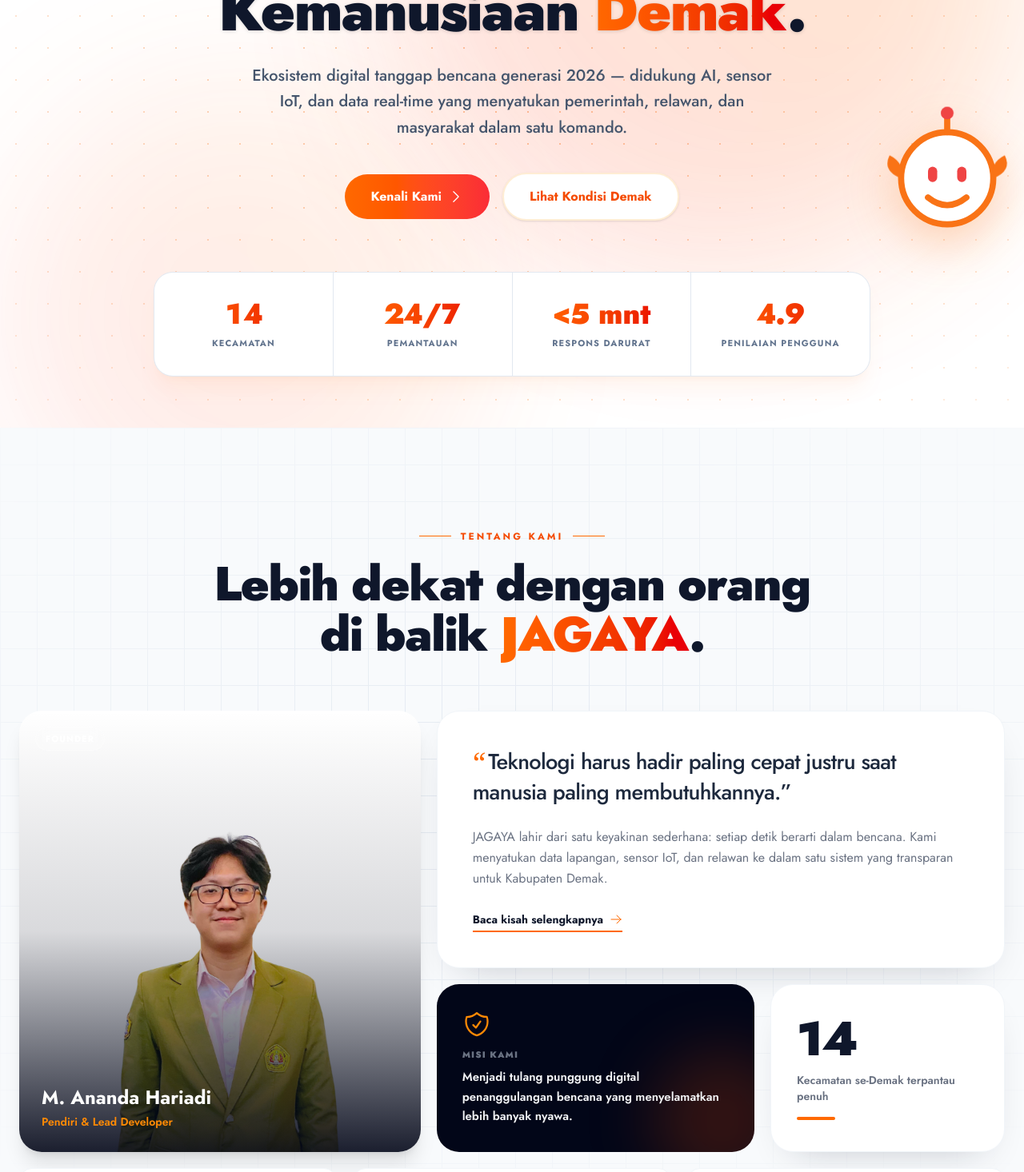
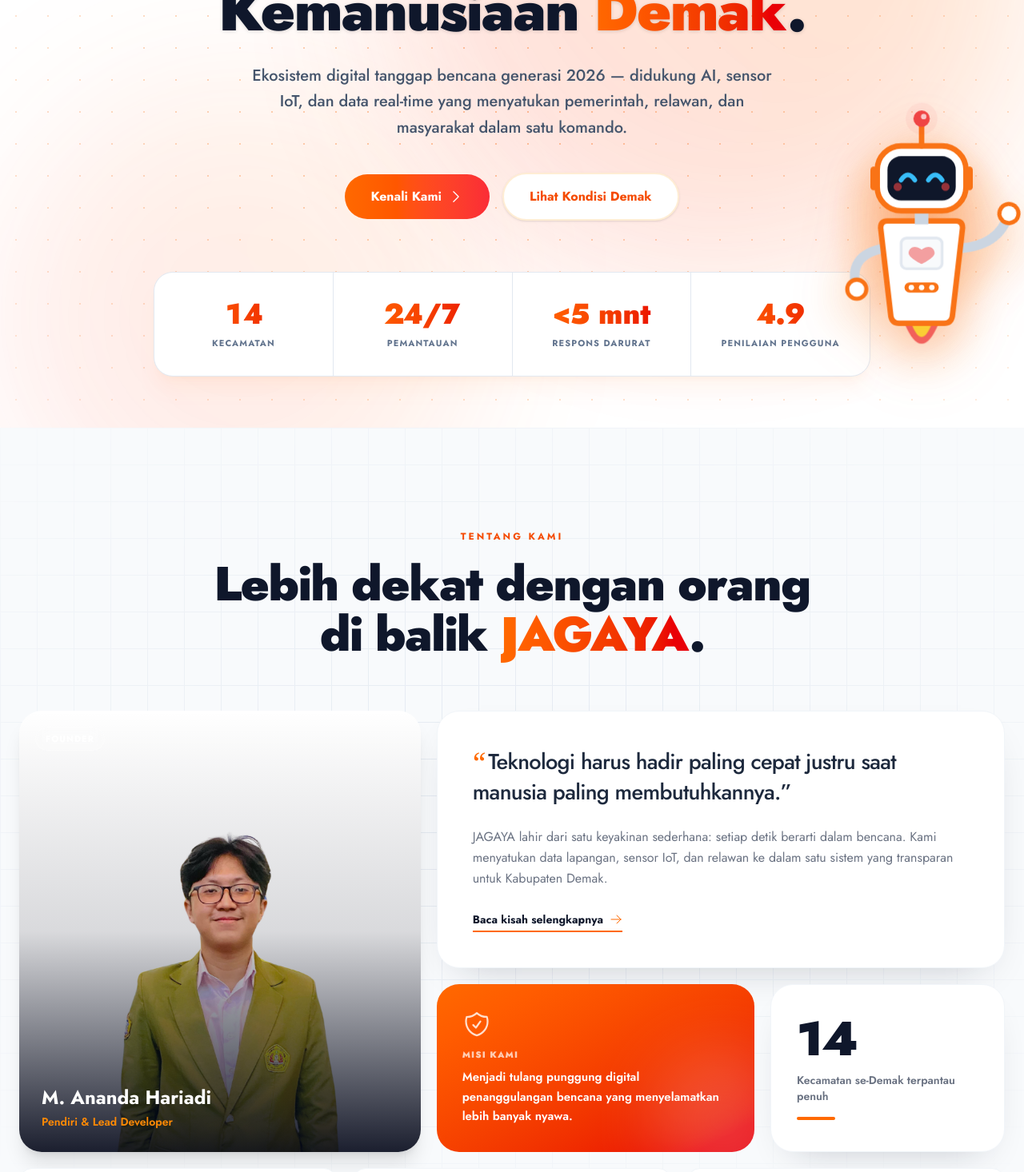
Before and after one commit to AnandaHariadi/Jagaya-Website, a Vue app in the folder jagaya-app/frontend/: page /developer in a window 1280 px wide. Shown: the part 280-1746 px from the top of the page at 80% size. Built offline with nearby package versions, Linux system fonts and the light colour scheme.

Commit message:
Enhance DeveloperPage timeline and robot animation, update SplashScreen logo

```diff
--- a/jagaya-app/frontend/src/pages/DeveloperPage.vue
+++ b/jagaya-app/frontend/src/pages/DeveloperPage.vue
@@ -122,10 +122,11 @@ const values = [
   { icon: GlobeAltIcon, title: 'Inklusif', desc: 'Mudah digunakan oleh semua kalangan dan segala usia.' },
 ]
 const milestones = [
-  { year: '2023', title: 'Inisiasi JAGAYA', desc: 'Lahir dari kebutuhan koordinasi bencana banjir Demak yang lebih terstruktur.' },
-  { year: '2024', title: 'Integrasi Sensor IoT', desc: 'Pemasangan jaringan sensor ketinggian air di 24 titik rawan.' },
-  { year: '2025', title: 'Sinkronisasi BNPB', desc: 'Sistem tersambung penuh dengan database pusat BNPB & BPBD Jateng.' },
-  { year: '2026', title: 'Platform Terpadu', desc: 'Dashboard, donasi transparan, forum aspirasi, dan logistik dalam satu sistem.' },
+  { year: '2026', title: 'Peluncuran Platform', desc: 'Peluncuran resmi JAGAYA sebagai platform tanggap bencana digital terpadu untuk Kabupaten Demak.', icon: BoltIcon },
+  { year: '2027', title: 'Integrasi Sensor IoT', desc: 'Pemasangan 50+ sensor ketinggian air real-time di titik rawan dan integrasi data satelit.', icon: SignalIcon },
+  { year: '2028', title: 'AI Prediksi Bencana', desc: 'Implementasi model AI untuk prediksi banjir 72 jam sebelum kejadian dengan akurasi 95%.', icon: CpuChipIcon },
+  { year: '2029', title: 'Ekspansi Nasional', desc: 'Perluasan layanan ke 10 kabupaten rawan bencana di Jawa Tengah dan Jawa Timur.', icon: GlobeAltIcon },
+  { year: '2030', title: 'Ekosistem Penuh', desc: 'Ekosistem kebencanaan nasional: drone rescue, digital twin kota, dan pusat komando terpadu.', icon: ShieldCheckIcon },
 ]
 
 /* ── LIVE MAP · KONDISI TERKINI DEMAK ───────────── */
@@ -181,21 +182,76 @@ const showFounderModal = ref(false)
 
       <!-- Mascot Animation -->
       <div class="absolute right-0 top-1/2 z-20" style="animation: mascotPop 8s cubic-bezier(0.68, -0.55, 0.27, 1.55) infinite;">
-        <div class="relative w-32 h-32 md:w-48 md:h-48 drop-shadow-[0_20px_30px_rgba(249,115,22,0.3)]" style="animation: float 3s ease-in-out infinite;">
-          <svg viewBox="0 0 200 200" fill="none" xmlns="http://www.w3.org/2000/svg" class="w-full h-full">
-            <circle cx="100" cy="100" r="60" fill="white" stroke="#f97316" stroke-width="8"/>
-            <!-- Eyes -->
-            <rect x="75" y="85" width="12" height="20" rx="6" fill="#ef4444"/>
-            <rect x="113" y="85" width="12" height="20" rx="6" fill="#ef4444"/>
-            <!-- Smile -->
-            <path d="M75 125 Q100 145 125 125" stroke="#f97316" stroke-width="8" stroke-linecap="round"/>
+        <div class="relative w-40 h-56 md:w-64 md:h-[350px] drop-shadow-[0_20px_30px_rgba(249,115,22,0.3)]" style="animation: float 4s ease-in-out infinite;">
+          <svg viewBox="0 0 300 400" fill="none" xmlns="http://www.w3.org/2000/svg" class="w-full h-full drop-shadow-[0_20px_30px_rgba(249,115,22,0.2)]">
+            <defs>
+              <radialGradient id="glow" cx="50%" cy="50%" r="50%">
+                <stop offset="0%" stop-color="#f97316" stop-opacity="0.25"/>
+                <stop offset="100%" stop-color="#f97316" stop-opacity="0"/>
+              </radialGradient>
+            </defs>
+
+            <!-- Background Glow -->
+            <circle cx="150" cy="180" r="140" fill="url(#glow)" />
+
+            <!-- Thruster Flames (Animated) -->
+            <g class="thruster-flames">
+              <path d="M125 320 Q 150 380 175 320 Z" fill="#ef4444" />
+              <path d="M135 320 Q 150 360 165 320 Z" fill="#facc15" />
+            </g>
+
+            <!-- Left Arm -->
+            <path d="M95 210 Q 40 220 55 270" stroke="#cbd5e1" stroke-width="14" stroke-linecap="round" fill="none" />
+            <circle cx="55" cy="270" r="14" fill="white" stroke="#f97316" stroke-width="6"/>
+
+            <!-- Right Arm (Waving) -->
+            <g class="robot-arm-wave" style="transform-origin: 205px 210px;">
+              <path d="M205 210 Q 260 190 260 140" stroke="#cbd5e1" stroke-width="14" stroke-linecap="round" fill="none" />
+              <circle cx="260" cy="140" r="14" fill="white" stroke="#f97316" stroke-width="6"/>
+            </g>
+
+            <!-- Body -->
+            <path d="M100 170 L200 170 Q210 170 210 180 L195 310 Q193 320 183 320 L117 320 Q107 320 105 310 L90 180 Q90 170 100 170 Z" fill="white" stroke="#f97316" stroke-width="8"/>
+
+            <!-- Body Screen -->
+            <rect x="120" y="195" width="60" height="45" rx="8" fill="#f8fafc" stroke="#e2e8f0" stroke-width="4"/>
+            <!-- Heart on screen -->
+            <path d="M150 212 C150 212 145 208 140 208 C135 208 131 212 131 217 C131 224 150 233 150 233 C150 233 169 224 169 217 C169 212 165 208 160 208 C155 208 150 212 150 212 Z" fill="#ef4444" class="animate-pulse" />
+
+            <!-- Core/Belt -->
+            <rect x="125" y="260" width="50" height="15" rx="7.5" fill="#f97316"/>
+            <circle cx="135" cy="267.5" r="4" fill="white"/>
+            <circle cx="150" cy="267.5" r="4" fill="white"/>
+            <circle cx="165" cy="267.5" r="4" fill="white"/>
+
+            <!-- Neck -->
+            <rect x="140" y="150" width="20" height="25" fill="#cbd5e1" />
+
+            <!-- Head -->
+            <rect x="85" y="60" width="130" height="95" rx="35" fill="white" stroke="#f97316" stroke-width="8"/>
+
+            <!-- Face Screen -->
+            <rect x="100" y="75" width="100" height="65" rx="20" fill="#0f172a" />
+
+            <!-- Eyes (Happy Curve) -->
+            <path d="M120 110 Q 130 95 140 110" stroke="#38bdf8" stroke-width="7" stroke-linecap="round" fill="none" />
+            <path d="M160 110 Q 170 95 180 110" stroke="#38bdf8" stroke-width="7" stroke-linecap="round" fill="none" />
+
+            <!-- Cheeks -->
+            <circle cx="115" cy="120" r="6" fill="#ef4444" opacity="0.6"/>
+            <circle cx="185" cy="120" r="6" fill="#ef4444" opacity="0.6"/>
+
+            <!-- Ear/Side Nodes -->
+            <rect x="75" y="90" width="10" height="35" rx="5" fill="#f97316"/>
+            <rect x="215" y="90" width="10" height="35" rx="5" fill="#f97316"/>
+
             <!-- Antenna -->
-            <line x1="100" y1="40" x2="100" y2="15" stroke="#f97316" stroke-width="8" stroke-linecap="round"/>
-            <circle cx="100" cy="15" r="8" fill="#ef4444" class="animate-ping" style="transform-origin: 100px 15px; animation-duration: 1s;"/>
-            <circle cx="100" cy="15" r="8" fill="#ef4444"/>
-            <!-- Wings / Propellers -->
-            <path d="M40 100 Q15 90 25 70 Q45 80 40 100" fill="#f97316"/>
-            <path d="M160 100 Q185 90 175 70 Q155 80 160 100" fill="#f97316"/>
+            <line x1="150" y1="60" x2="150" y2="25" stroke="#f97316" stroke-width="8" stroke-linecap="round"/>
+            <!-- Blinking Red Light -->
+            <circle cx="150" cy="20" r="12" fill="#ef4444" class="animate-ping" style="transform-origin: 150px 20px; animation-duration: 2s;"/>
+            <circle cx="150" cy="20" r="12" fill="#ef4444"/>
+            <circle cx="153" cy="17" r="4" fill="white" opacity="0.7"/>
+
           </svg>
         </div>
       </div>
@@ -250,7 +306,7 @@ const showFounderModal = ref(false)
         <!-- header -->
         <div class="max-w-3xl mx-auto mb-16 text-center reveal">
           <div class="flex items-center justify-center gap-3 text-orange-600 font-bold tracking-[0.25em] text-xs uppercase mb-5">
-            <span class="w-10 h-px bg-orange-500"></span> Tentang Kami <span class="w-10 h-px bg-orange-500"></span>
+            Tentang Kami
           </div>
           <h2 class="text-4xl lg:text-6xl font-black text-slate-900 leading-[1.05] tracking-tight">
             Lebih dekat dengan orang<br class="hidden sm:block"> di balik <span class="text-transparent bg-clip-text bg-gradient-to-r from-orange-500 to-red-600">JAGAYA</span>.
@@ -285,12 +341,12 @@ const showFounderModal = ref(false)
           </div>
 
           <!-- dark mission card -->
-          <div class="lg:col-span-4 relative rounded-[28px] bg-slate-950 p-8 overflow-hidden text-white flex flex-col justify-between min-h-[210px]">
-            <div class="absolute -bottom-12 -right-12 w-44 h-44 rounded-full bg-orange-600/20 blur-2xl"></div>
-            <ShieldCheckIcon class="w-9 h-9 text-orange-400 relative"/>
+          <div class="lg:col-span-4 relative rounded-[28px] bg-gradient-to-br from-orange-500 to-red-600 p-8 overflow-hidden text-white flex flex-col justify-between min-h-[210px]">
+            <div class="absolute -bottom-12 -right-12 w-44 h-44 rounded-full bg-white/20 blur-2xl"></div>
+            <ShieldCheckIcon class="w-9 h-9 text-white/80 relative"/>
             <div class="relative">
-              <p class="text-[11px] font-black uppercase tracking-widest text-gray-500 mb-2">Misi Kami</p>
-              <p class="text-[15px] font-semibold leading-relaxed text-gray-100">Menjadi tulang punggung digital penanggulangan bencana yang menyelamatkan lebih banyak nyawa.</p>
+              <p class="text-[11px] font-black uppercase tracking-widest text-white/70 mb-2">Misi Kami</p>
+              <p class="text-[15px] font-semibold leading-relaxed text-white">Menjadi tulang punggung digital penanggulangan bencana yang menyelamatkan lebih banyak nyawa.</p>
             </div>
           </div>
 
@@ -353,7 +409,7 @@ const showFounderModal = ref(false)
           </div>
           <div>
             <div class="flex items-center gap-3 text-orange-500 font-bold tracking-widest text-xs uppercase mb-4">
-              <span class="w-8 h-0.5 bg-orange-500"></span> Visi & Misi
+              Visi & Misi
             </div>
             <h2 class="text-4xl font-bold text-slate-900 mb-5">Arah & Tujuan Kami</h2>
             <div class="bg-orange-50 border-l-4 border-orange-500 p-6 rounded-r-xl mb-8">
@@ -373,50 +429,110 @@ const showFounderModal = ref(false)
     </section>
 
     <!-- 2d. NILAI PERUSAHAAN -->
-    <section class="py-24 bg-slate-900 relative overflow-hidden reveal">
-      <div class="absolute inset-0 opacity-[0.04]" style="background-image:radial-gradient(circle at 1px 1px, white 1px, transparent 0);background-size:26px 26px"></div>
+    <section class="py-24 bg-gradient-to-br from-orange-500 via-orange-600 to-red-600 relative overflow-hidden reveal">
+      <div class="absolute inset-0 opacity-[0.08]" style="background-image:radial-gradient(circle at 1px 1px, white 1px, transparent 0);background-size:26px 26px"></div>
       <div class="container max-w-7xl mx-auto px-6 relative">
         <div class="text-center max-w-2xl mx-auto mb-16">
           <div class="inline-flex items-center justify-center gap-3 text-orange-500 font-bold tracking-widest text-xs uppercase mb-4">
-            <span class="w-8 h-0.5 bg-orange-500"></span> Nilai Perusahaan <span class="w-8 h-0.5 bg-orange-500"></span>
+            Nilai Perusahaan
           </div>
           <h2 class="text-4xl font-bold text-white">Prinsip yang Kami Pegang</h2>
         </div>
         <div class="grid sm:grid-cols-2 lg:grid-cols-4 gap-6">
-          <div v-for="(v, i) in values" :key="i" class="bg-white/5 border border-white/10 rounded-2xl p-7 hover:bg-white/10 hover:-translate-y-1 transition-all">
-            <div class="w-14 h-14 rounded-xl bg-gradient-to-br from-orange-500 to-red-600 flex items-center justify-center mb-5 shadow-lg shadow-orange-500/20">
+          <div v-for="(v, i) in values" :key="i" class="bg-white/15 border border-white/20 rounded-2xl p-7 hover:bg-white/25 hover:-translate-y-1 transition-all backdrop-blur-sm">
+            <div class="w-14 h-14 rounded-xl bg-white/20 flex items-center justify-center mb-5 shadow-lg shadow-black/10">
               <component :is="v.icon" class="w-7 h-7 text-white" />
             </div>
             <h3 class="text-xl font-bold text-white mb-2">{{ v.title }}</h3>
-            <p class="text-gray-400 text-sm leading-relaxed">{{ v.desc }}</p>
+            <p class="text-white/80 text-sm leading-relaxed">{{ v.desc }}</p>
           </div>
         </div>
       </div>
     </section>
 
-    <!-- 2e. MILESTONE TIMELINE -->
-    <section class="py-24 bg-white reveal">
-      <div class="container max-w-5xl mx-auto px-6">
-        <div class="text-center max-w-2xl mx-auto mb-16">
+    <!-- 2e. MILESTONE TIMELINE — Premium Roadmap (Light Theme) -->
+    <section class="py-28 bg-gradient-to-b from-white via-orange-50/50 to-white relative overflow-hidden reveal">
+      <!-- Ambient glow effects -->
+      <div class="absolute top-0 left-1/4 w-[500px] h-[500px] bg-orange-500/10 rounded-full blur-[120px]"></div>
+      <div class="absolute bottom-0 right-1/4 w-[400px] h-[400px] bg-red-500/10 rounded-full blur-[120px]"></div>
+      <div class="absolute inset-0 opacity-[0.03]" style="background-image:radial-gradient(circle at 1px 1px, #f97316 1px, transparent 0);background-size:32px 32px"></div>
+
+      <div class="container max-w-7xl mx-auto px-6 relative z-10">
+        <!-- Header -->
+        <div class="text-center max-w-2xl mx-auto mb-20">
           <div class="inline-flex items-center justify-center gap-3 text-orange-500 font-bold tracking-widest text-xs uppercase mb-4">
-            <span class="w-8 h-0.5 bg-orange-500"></span> Perjalanan Kami <span class="w-8 h-0.5 bg-orange-500"></span>
+            Roadmap 2026 — 2030
           </div>
-          <h2 class="text-4xl font-bold text-slate-900">Jejak Langkah JAGAYA</h2>
+          <h2 class="text-4xl lg:text-5xl font-black text-slate-900 leading-tight">
+            Jejak Langkah <span class="text-transparent bg-clip-text bg-gradient-to-r from-orange-500 to-red-600">JAGAYA</span>
+          </h2>
+          <p class="text-gray-500 mt-4 text-sm leading-relaxed max-w-lg mx-auto">
+            Lima tahun transformasi digital penanggulangan bencana — dari peluncuran platform hingga ekosistem nasional.
+          </p>
         </div>
-        <div class="relative">
-          <div class="absolute left-[27px] md:left-1/2 top-0 bottom-0 w-0.5 bg-orange-100 md:-translate-x-1/2"></div>
-          <div class="space-y-10">
+
+        <!-- Horizontal Timeline (Desktop) -->
+        <div class="hidden lg:block relative">
+          <!-- Animated gradient line -->
+          <div class="absolute top-[72px] left-0 right-0 h-[3px]">
+            <div class="w-full h-full bg-gradient-to-r from-transparent via-orange-200 to-transparent rounded-full"></div>
+            <div class="absolute inset-0 bg-gradient-to-r from-orange-500 via-red-500 to-orange-500 rounded-full timeline-glow-line"></div>
+          </div>
+
+          <div class="grid grid-cols-5 gap-6 relative">
             <div v-for="(ms, i) in milestones" :key="i"
-              class="relative flex items-start gap-6 md:gap-0"
-              :class="i % 2 === 0 ? 'md:flex-row' : 'md:flex-row-reverse'">
-              <div class="hidden md:block md:w-1/2"></div>
-              <div class="absolute left-0 md:left-1/2 md:-translate-x-1/2 w-14 h-14 rounded-full bg-gradient-to-br from-orange-500 to-red-600 text-white flex items-center justify-center font-black text-sm shadow-lg shadow-orange-500/30 z-10 shrink-0">
+              class="group relative flex flex-col items-center text-center"
+              :style="{ animationDelay: i * 150 + 'ms' }">
+
+              <!-- Glowing dot -->
+              <div class="relative z-20 mb-8">
+                <div class="absolute -inset-3 rounded-full bg-gradient-to-br from-orange-500 to-red-600 opacity-0 group-hover:opacity-30 blur-xl transition-all duration-700"></div>
+                <div class="w-10 h-10 rounded-full bg-gradient-to-br from-orange-500 to-red-600 flex items-center justify-center shadow-lg shadow-orange-500/30 ring-4 ring-white group-hover:scale-125 transition-transform duration-500 relative">
+                  <div class="w-3 h-3 rounded-full bg-white"></div>
+                </div>
+                <!-- Connecting pulse -->
+                <div class="absolute inset-0 rounded-full bg-orange-500/40 animate-ping" style="animation-duration: 3s;" :style="{ animationDelay: i * 600 + 'ms' }"></div>
+              </div>
+
+              <!-- Year badge -->
+              <div class="inline-flex px-4 py-1.5 rounded-full bg-gradient-to-r from-orange-500 to-red-600 text-white text-sm font-black shadow-lg shadow-orange-500/20 mb-5 group-hover:shadow-orange-500/40 group-hover:scale-110 transition-all duration-500">
                 {{ ms.year }}
               </div>
-              <div class="flex-1 md:w-1/2 ml-20 md:ml-0 bg-slate-50 border border-gray-100 rounded-2xl p-6 hover:shadow-lg transition-shadow"
-                :class="i % 2 === 0 ? 'md:mr-12' : 'md:ml-12'">
-                <h3 class="text-lg font-black text-slate-900 mb-1">{{ ms.title }}</h3>
-                <p class="text-gray-500 text-sm leading-relaxed">{{ ms.desc }}</p>
+
+              <!-- Card -->
+              <div class="bg-white border border-gray-100 rounded-2xl p-6 hover:border-orange-500/30 hover:-translate-y-2 transition-all duration-500 w-full shadow-sm group-hover:shadow-2xl group-hover:shadow-orange-500/15">
+                <div class="w-12 h-12 rounded-xl bg-orange-50 flex items-center justify-center mb-4 mx-auto group-hover:bg-orange-100 transition-colors">
+                  <component :is="ms.icon" class="w-6 h-6 text-orange-500" />
+                </div>
+                <h3 class="text-lg font-bold text-slate-900 mb-2 leading-tight">{{ ms.title }}</h3>
+                <p class="text-gray-500 text-xs leading-relaxed">{{ ms.desc }}</p>
+              </div>
+            </div>
+          </div>
+        </div>
+
+        <!-- Vertical Timeline (Mobile) -->
+        <div class="lg:hidden relative pl-8">
+          <!-- Vertical gradient line -->
+          <div class="absolute left-[15px] top-0 bottom-0 w-[3px] bg-gradient-to-b from-orange-500 via-red-500 to-orange-500/30 rounded-full"></div>
+
+          <div class="space-y-10">
+            <div v-for="(ms, i) in milestones" :key="i" class="relative group">
+              <!-- Dot -->
+              <div class="absolute -left-[17.5px] top-1 w-8 h-8 rounded-full bg-gradient-to-br from-orange-500 to-red-600 flex items-center justify-center shadow-lg shadow-orange-500/30 ring-4 ring-white z-10">
+                <div class="w-2.5 h-2.5 rounded-full bg-white"></div>
+              </div>
+
+              <!-- Card -->
+              <div class="bg-white border border-gray-100 rounded-2xl p-6 hover:border-orange-500/30 transition-all duration-500 ml-6 shadow-sm hover:shadow-xl hover:shadow-orange-500/10">
+                <div class="flex items-center gap-3 mb-3">
+                  <span class="px-3 py-1 rounded-full bg-gradient-to-r from-orange-500 to-red-600 text-white text-xs font-black shadow-lg shadow-orange-500/20">{{ ms.year }}</span>
+                  <div class="w-9 h-9 rounded-lg bg-orange-50 flex items-center justify-center">
+                    <component :is="ms.icon" class="w-5 h-5 text-orange-500" />
+                  </div>
+                </div>
+                <h3 class="text-lg font-bold text-slate-900 mb-1">{{ ms.title }}</h3>
+                <p class="text-gray-500 text-xs leading-relaxed">{{ ms.desc }}</p>
               </div>
             </div>
           </div>
@@ -429,7 +545,7 @@ const showFounderModal = ref(false)
       <div class="container max-w-7xl mx-auto px-6">
         <div class="text-center max-w-2xl mx-auto mb-16 reveal">
           <div class="flex items-center justify-center gap-3 text-orange-500 font-bold tracking-widest text-xs uppercase mb-4">
-            <span class="w-8 h-0.5 bg-orange-500"></span> Layanan Kami <span class="w-8 h-0.5 bg-orange-500"></span>
+            Layanan Kami
           </div>
           <h2 class="text-4xl font-bold text-slate-900">Layanan Tanggap Darurat Terpercaya</h2>
         </div>
@@ -487,7 +603,7 @@ const showFounderModal = ref(false)
         <div class="grid lg:grid-cols-2 gap-16 items-center">
           <div class="reveal">
             <div class="flex items-center gap-3 text-orange-500 font-bold tracking-widest text-xs uppercase mb-4">
-              <span class="w-8 h-0.5 bg-orange-500"></span> Keahlian Utama
+              Keahlian Utama
             </div>
             <h2 class="text-4xl font-bold text-slate-900 mb-6">
               Sistem Yang Menjaga<br>Keselamatan Tetap Berjalan.
@@ -545,7 +661,7 @@ const showFounderModal = ref(false)
       <div class="container max-w-7xl mx-auto px-6">
         <div class="text-center max-w-2xl mx-auto mb-20 reveal">
           <div class="flex items-center justify-center gap-3 text-orange-500 font-bold tracking-widest text-xs uppercase mb-4">
-            <span class="w-8 h-0.5 bg-orange-500"></span> Proses Kerja <span class="w-8 h-0.5 bg-orange-500"></span>
+            Proses Kerja
           </div>
           <h2 class="text-4xl font-bold text-slate-900">Alur Manajemen Bencana Mulus</h2>
         </div>
@@ -593,7 +709,7 @@ const showFounderModal = ref(false)
       <div class="container max-w-7xl mx-auto px-6">
         <div class="text-center max-w-2xl mx-auto mb-16 reveal">
           <div class="flex items-center justify-center gap-3 text-orange-500 font-bold tracking-widest text-xs uppercase mb-4">
-            <span class="w-8 h-0.5 bg-orange-500"></span> Prestasi & Apresiasi <span class="w-8 h-0.5 bg-orange-500"></span>
+            Prestasi & Apresiasi
           </div>
           <h2 class="text-4xl font-bold text-slate-900">Jejak Langkah & Penghargaan</h2>
           <p class="mt-4 text-gray-500 text-sm">Dedikasi dan inovasi berkelanjutan dalam memimpin transformasi sistem tanggap darurat nasional bersama para pemimpin negeri.</p>
@@ -651,7 +767,7 @@ const showFounderModal = ref(false)
         <div class="grid lg:grid-cols-2 gap-16 items-start">
           <div class="reveal">
             <div class="flex items-center gap-3 text-orange-500 font-bold tracking-widest text-xs uppercase mb-4">
-              <span class="w-8 h-0.5 bg-orange-500"></span> FAQ
+              FAQ
             </div>
             <h2 class="text-4xl font-bold text-slate-900 mb-8">Pertanyaan Umum</h2>
 
@@ -807,6 +923,16 @@ const showFounderModal = ref(false)
   100% { transform: translateX(calc(-50% - 12px)); } /* 50% width + half gap */
 }
 
+/* Timeline Glow Line */
+.timeline-glow-line {
+  animation: timelineGlow 3s ease-in-out infinite;
+  filter: drop-shadow(0 0 8px rgba(249, 115, 22, 0.5));
+}
+@keyframes timelineGlow {
+  0%, 100% { opacity: 0.4; filter: drop-shadow(0 0 6px rgba(249, 115, 22, 0.3)); }
+  50% { opacity: 1; filter: drop-shadow(0 0 16px rgba(249, 115, 22, 0.7)); }
+}
+
 /* Service tab fade */
 .dev-fade-enter-active,.dev-fade-leave-active{transition:all .3s cubic-bezier(.16,1,.3,1)}
 .dev-fade-enter-from{opacity:0;transform:translateY(12px)}
@@ -819,13 +945,35 @@ const showFounderModal = ref(false)
 
 /* Mascot Animations */
 @keyframes mascotPop {
-  0%, 10% { transform: translateX(150%) translateY(-50%); }
-  25%, 75% { transform: translateX(-10%) translateY(-50%); }
-  90%, 100% { transform: translateX(150%) translateY(-50%); }
+  0%, 10% { transform: translateX(150%) translateY(-65%); }
+  25%, 75% { transform: translateX(-35%) translateY(-65%); }
+  90%, 100% { transform: translateX(150%) translateY(-65%); }
 }
 @keyframes float {
   0%, 100% { transform: translateY(0); }
   50% { transform: translateY(-15px); }
+}
+
+/* Robot Animations */
+.robot-arm-wave {
+  animation: robotWave 2s ease-in-out infinite;
+}
+@keyframes robotWave {
+  0%, 100% { transform: rotate(0deg); }
+  15% { transform: rotate(35deg); }
+  30% { transform: rotate(-15deg); }
+  45% { transform: rotate(25deg); }
+  60% { transform: rotate(-10deg); }
+  75% { transform: rotate(15deg); }
+  90% { transform: rotate(0deg); }
+}
+.thruster-flames {
+  animation: thrust 0.5s ease-in-out infinite alternate;
+  transform-origin: 150px 320px;
+}
+@keyframes thrust {
+  from { transform: scaleY(1); opacity: 0.8; }
+  to { transform: scaleY(1.4); opacity: 1; filter: drop-shadow(0 10px 10px rgba(239,68,68,0.5)); }
 }
 
 /* Lightbox */
--- a/jagaya-app/frontend/src/pages/SplashScreen.vue
+++ b/jagaya-app/frontend/src/pages/SplashScreen.vue
@@ -37,9 +37,9 @@ onMounted(() => {
 
       <!-- Elegant Logo Animation -->
       <div class="relative mb-6">
-        <div class="absolute inset-0 bg-gradient-to-tr from-orange-500 to-red-600 rounded-2xl blur-lg opacity-30 animate-pulse"></div>
-        <div class="w-20 h-20 bg-white rounded-2xl shadow-[0_10px_30px_rgba(249,115,22,0.15)] flex items-center justify-center relative z-10 border border-gray-50">
-          <img :src="logoImg" alt="JAGAYA" class="w-14 h-14 object-contain" />
+        <div class="absolute inset-0 bg-gradient-to-tr from-orange-500 to-red-600 rounded-full blur-2xl opacity-40 animate-pulse"></div>
+        <div class="relative z-10 flex items-center justify-center">
+          <img :src="logoImg" alt="JAGAYA" class="w-28 h-28 object-contain drop-shadow-xl hover:scale-105 transition-transform" />
         </div>
       </div>
 
```
